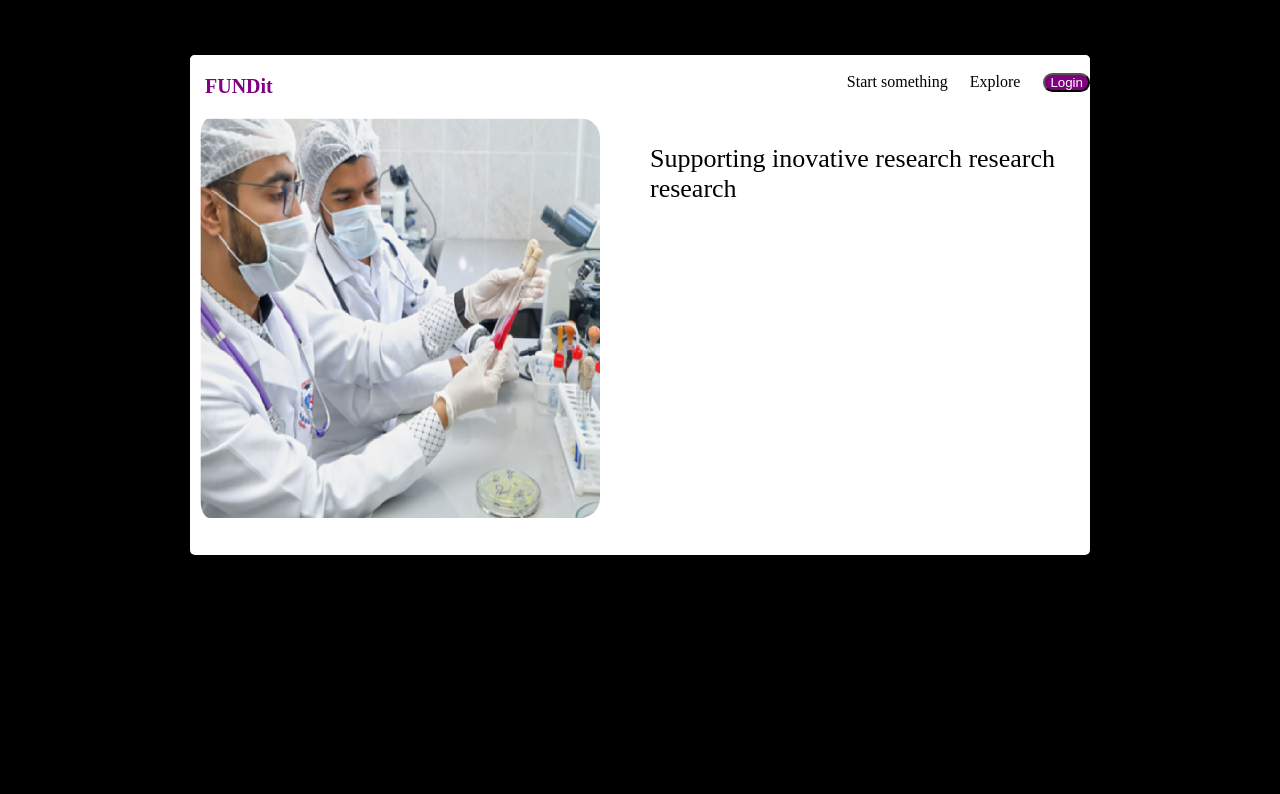
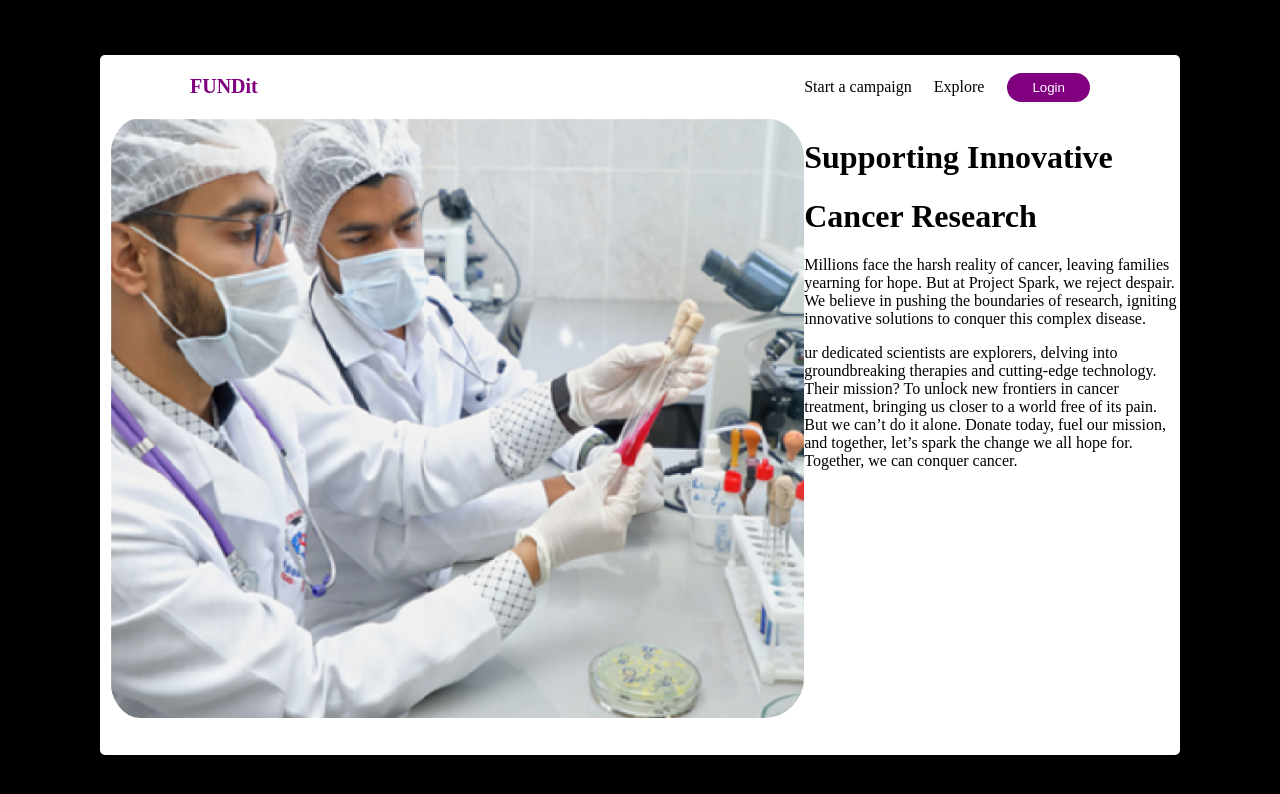
Before and after one commit to carolinnemoreno/Crowdfunding-Campaign, a plain HTML site: page index.html in a window 1280 px wide. Drawn offline with nearby package versions, Linux system fonts and the light colour scheme.

Commit message:
Revise index.html layout and content
Updated layout and content for the main page, including changes to styles, image dimensions, and text for better presentation.

```diff
--- a/index.html
+++ b/index.html
@@ -11,8 +11,8 @@
 	body{background-color: black;}
 
 	.principal{
-	width: 900px;
-	min-height: 500px;
+	width: 1080px;
+	min-height: 700px;
 	background-color: white;
 	margin: auto;
 	margin-top: 55px;
@@ -40,7 +40,7 @@
 	color:purple;
 	font-size: 20px;
 	font-weight: bold;
-	padding-left: 15px;
+
 
 	}
 	.button  {
@@ -63,7 +63,8 @@
    #login {
 	background-color: purple;
 	border-radius: 17px;
-	padding: 0 5px 0 5px;
+	border-style: none;
+	padding: 7px 25px 7px 25px;
 	color:white;
 	margin-left:10px;
 	}
@@ -74,9 +75,9 @@
 	}
 
 	img{
-	width: 400px;
-	height: 400px;
-	border-radius:20px;
+	width: 700px;
+	height: 600px;
+	border-radius:40px;
 	padding-left: 10px;
 	}
 
@@ -85,8 +86,7 @@
 	}
 
 	.img-texto p {
-	font-size: 26px;
-	padding-left: 50px;
+
 	}
 
 	</style>
@@ -100,7 +100,7 @@
 	<p> FUNDit</p>
 	</div>
 	<div class="button">
-	<a href="#">Start something</a>
+	<a href="#">Start a campaign</a>
 	<a href="#">Explore</a>
 	<button id="login">Login</button>
 	</div>
@@ -113,7 +113,10 @@
 	<div class="img-texto">
 	<img src="doctors.png">
 	<div class="texto">
-	<p>Supporting inovative research research research</p>
+	<h1>Supporting Innovative</h1>
+	<h1>Cancer Research</h1>
+	<p>Millions face the harsh reality of cancer, leaving families yearning for hope. But at Project Spark, we reject despair. We believe in pushing the boundaries of research, igniting innovative solutions to conquer this complex disease. </p>
+	<p>ur dedicated scientists are explorers, delving into groundbreaking therapies and cutting-edge technology. Their mission? To unlock new frontiers in cancer treatment, bringing us closer to a world free of its pain. But we can’t do it alone. Donate today, fuel our mission, and together, let’s spark the change we all hope for. Together, we can conquer cancer.</p>
 	</div>
 	</div>
 	</div>
```
